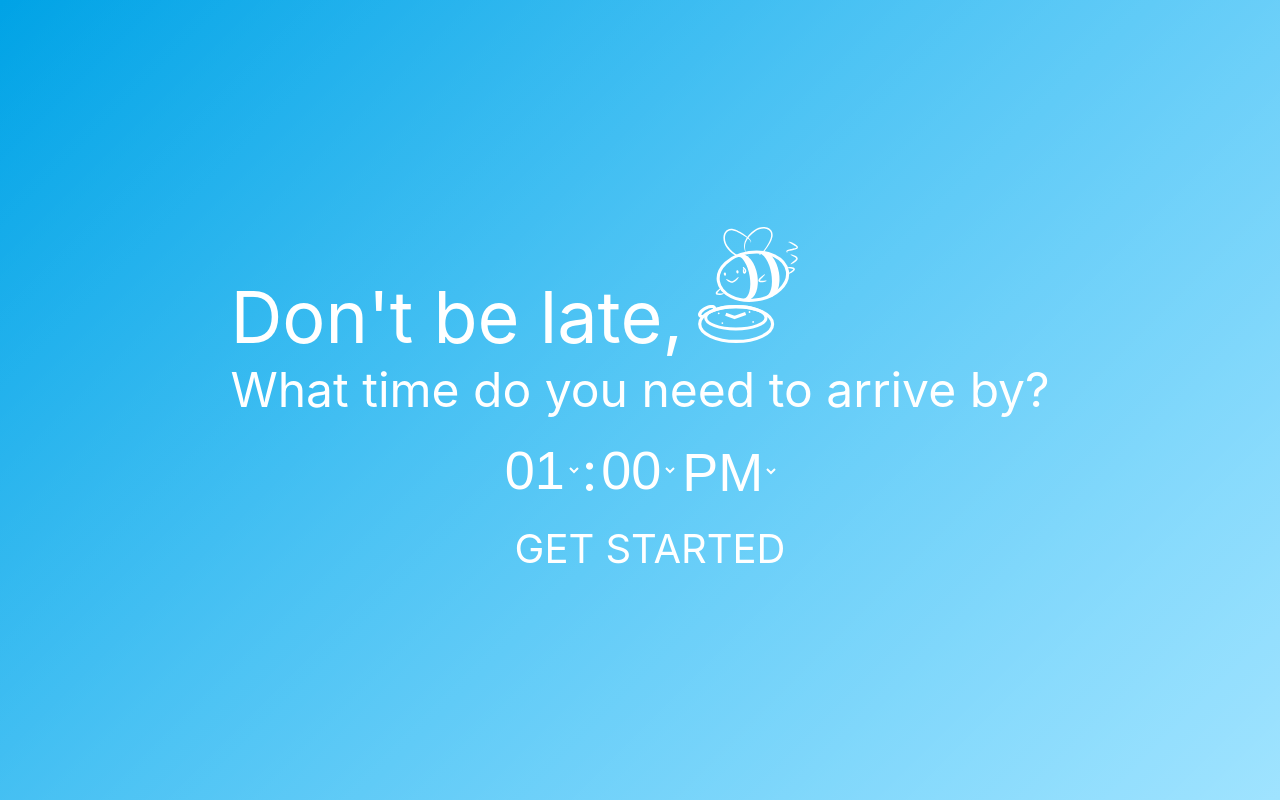
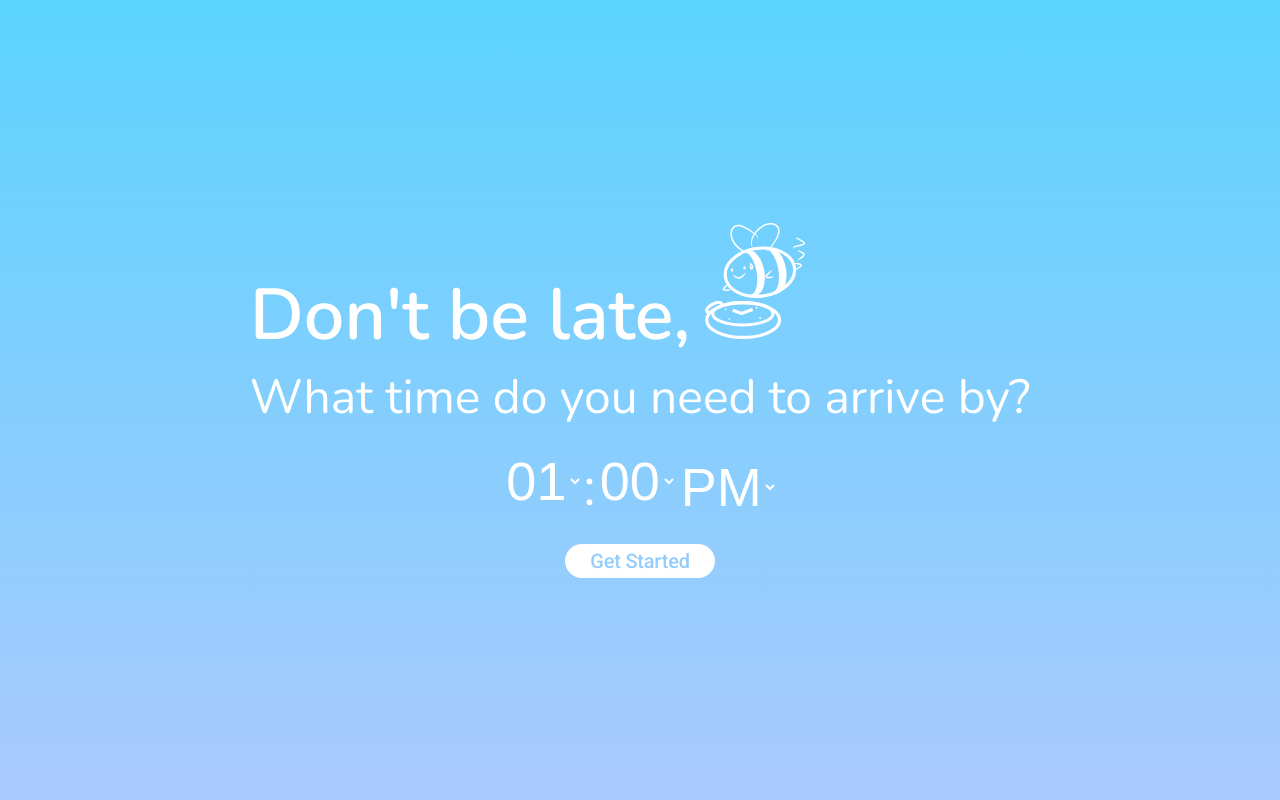
Before and after one commit to vhluu/bee-on-time, a React (Create React App) app: page / in a window 1280 px wide. Built offline with nearby package versions, Linux system fonts and the light colour scheme.

Commit message:
updating intro page style

```diff
--- a/src/App.css
+++ b/src/App.css
@@ -17,8 +17,7 @@ a, a:hover, a:visited {
 }
 
 .Intro {
-  background: #00A3E6;
-  background: linear-gradient(315deg, rgba(255,255,255,0.5) 0%, rgba(255,255,255,0) 100%), linear-gradient(315deg, #3FC7FF 0%, #00A3E6 100%);
+  background: linear-gradient(#5bd3ff, #abcafd);
   color: #fff;
   min-height: 100vh;
   min-width: 100vw;
@@ -26,10 +25,12 @@ a, a:hover, a:visited {
   flex-direction: column;
   align-items: center;
   justify-content: center;
+  font-family: 'Nunito', sans-serif;
 }
 
 .Intro h1 {
   display: inline-block;
+  font-weight: 600;
 }
 
 .intro-bee {
@@ -62,12 +63,19 @@ h2 {
 }
 
 .btn-intro {
-  font-size: 40px;
-  margin-left: 20px;
+  background: #fff;
+  border-radius: 50px;
+  width: 150px;
+  padding: 5px;
+  font-size: 20px;
+  font-family: 'Roboto';
+  font-weight: 500;
+  letter-spacing: -0.2px;
+  text-align: center;
 }
 
 .btn-intro, .btn-intro:visited {
-  color: #fff;
+  color: rgb(148,205,251);
 }
 
 header {
--- a/src/Intro.js
+++ b/src/Intro.js
@@ -125,7 +125,7 @@ class Intro extends Component {
               <option value="AM">AM</option>
             </select>
           </div>
-          <a className="btn-intro clickable" onClick={this.goToMain}>GET STARTED</a>
+          <a className="btn-intro clickable" onClick={this.goToMain}>Get Started</a>
         </div> }
       </div>
     );
```
